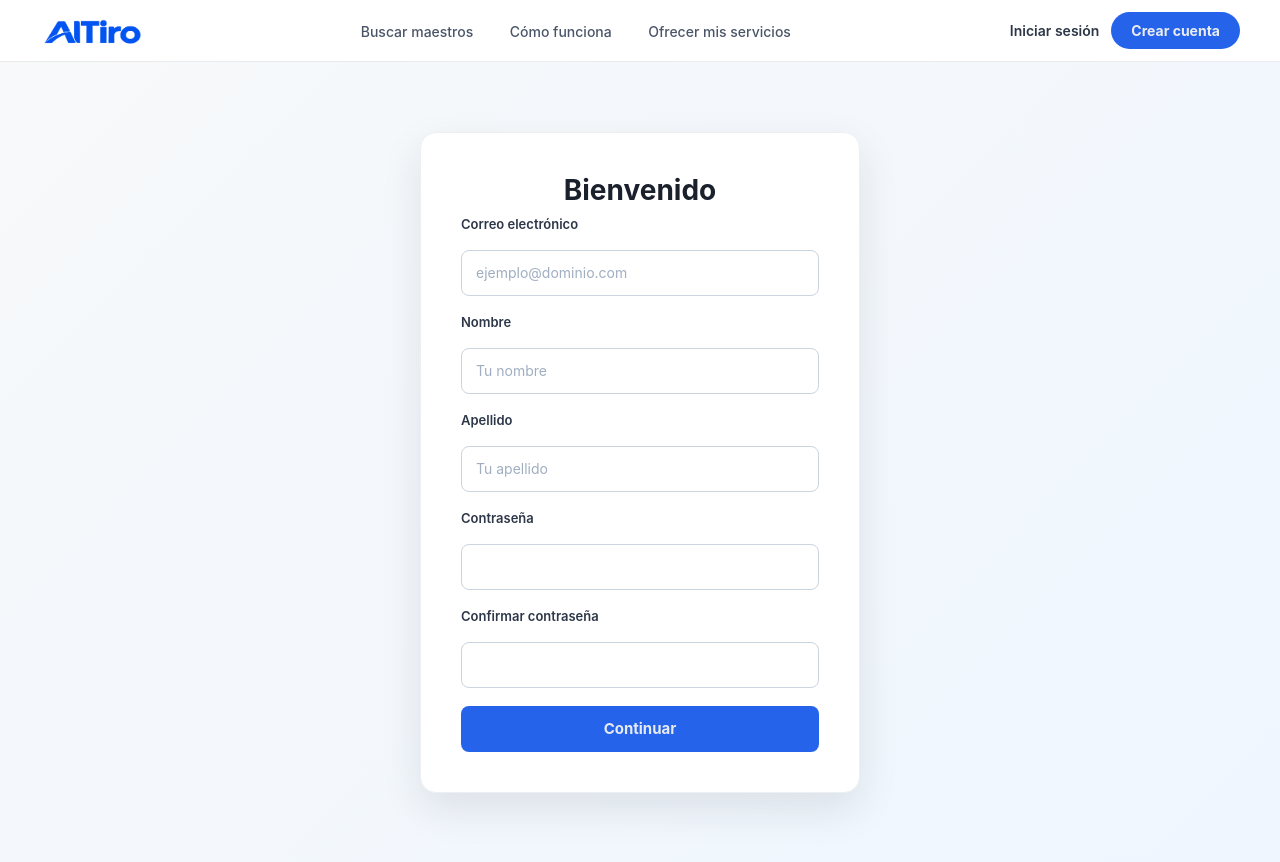
After one commit to IveNoName12/altiroWeb, a Django app: page /register/ in a window 1280 px wide. The commit adds this page. Run offline with Django 5.2, Linux system fonts and the light colour scheme.

Commit message:
Register Page Added

```diff
--- a/about/templates/about/base.html
+++ b/about/templates/about/base.html
@@ -23,7 +23,7 @@
             </nav>
             <div class="auth-buttons">
                 <a href="/login" class="btn-login">Iniciar sesión</a>
-                <a href="/login" class="btn-signup">Crear cuenta</a>
+                <a href="/register" class="btn-signup">Crear cuenta</a>
             </div>
         </div>
     </header>
--- a/altiroWeb/urls.py
+++ b/altiroWeb/urls.py
@@ -26,6 +26,7 @@
     path('admin/', admin.site.urls),
     path('', views.home, name='home'),
     path('login/', login_views.login, name='login'),
+    path('register/', login_views.register, name='register'),
     path('buscarMaestros/', masters_views.masters, name='masters'),
     path('about/', about_views.about, name='about'),
     path('ofrecerServicios/', join_views.join, name='join'),
--- a/core/templates/core/home.html
+++ b/core/templates/core/home.html
@@ -23,7 +23,7 @@
             </nav>
             <div class="auth-buttons">
                 <a href="/login" class="btn-login">Iniciar sesión</a>
-                <a href="/login" class="btn-signup">Crear cuenta</a>
+                <a href="/register" class="btn-signup">Crear cuenta</a>
             </div>
         </div>
     </header>
--- a/join/templates/join/base.html
+++ b/join/templates/join/base.html
@@ -23,7 +23,7 @@
             </nav>
             <div class="auth-buttons">
                 <a href="/login" class="btn-login">Iniciar sesión</a>
-                <a href="/login" class="btn-signup">Crear cuenta</a>
+                <a href="/register" class="btn-signup">Crear cuenta</a>
             </div>
         </div>
     </header>
--- a/logIn/templates/logIn/base.html
+++ b/logIn/templates/logIn/base.html
@@ -23,7 +23,7 @@
             </nav>
             <div class="auth-buttons">
                 <a href="/login" class="btn-login">Iniciar sesión</a>
-                <a href="/login" class="btn-signup">Crear cuenta</a>
+                <a href="/register" class="btn-signup">Crear cuenta</a>
             </div>
         </div>
     </header>
--- /dev/null
+++ b/logIn/templates/logIn/register.html
@@ -0,0 +1,26 @@
+{% extends "logIn/base.html" %}
+{% load static %}
+
+{% block title %}Crear cuenta{% endblock %}
+
+{% block content %}
+    <form class="login-form" method="post">
+                {% csrf_token %}
+                <label for="email">Correo electrónico</label>
+                <input type="email" id="email" name="email" autocomplete="email" required placeholder="ejemplo@dominio.com">
+
+                <label for="name">Nombre</label>
+                <input type="text" id="name" name="name" autocomplete="name" required placeholder="Tu nombre">
+
+                <label for="lastname">Apellido</label>
+                <input type="text" id="lastname" name="lastname" autocomplete="family-name" required placeholder="Tu apellido">
+
+                <label for="password">Contraseña</label>
+                <input type="password" id="password" name="password" autocomplete="current-password" required>
+
+                <label for="confirm_password">Confirmar contraseña</label>
+                <input type="password" id="confirm_password" name="confirm_password" autocomplete="current-password" required>
+
+                <button type="submit" class="btn-login">Continuar</button>
+            </form>
+{% endblock %}
--- a/logIn/views.py
+++ b/logIn/views.py
@@ -3,3 +3,6 @@
 # Create your views here.
 def login(request):
     return render(request, 'logIn/login.html')
+
+def register(request):
+    return render(request, 'logIn/register.html')
--- a/lookMasters/templates/masters/base.html
+++ b/lookMasters/templates/masters/base.html
@@ -23,7 +23,7 @@
             </nav>
             <div class="auth-buttons">
                 <a href="/login" class="btn-login">Iniciar sesión</a>
-                <a href="/login" class="btn-signup">Crear cuenta</a>
+                <a href="/register" class="btn-signup">Crear cuenta</a>
             </div>
         </div>
     </header>
```
